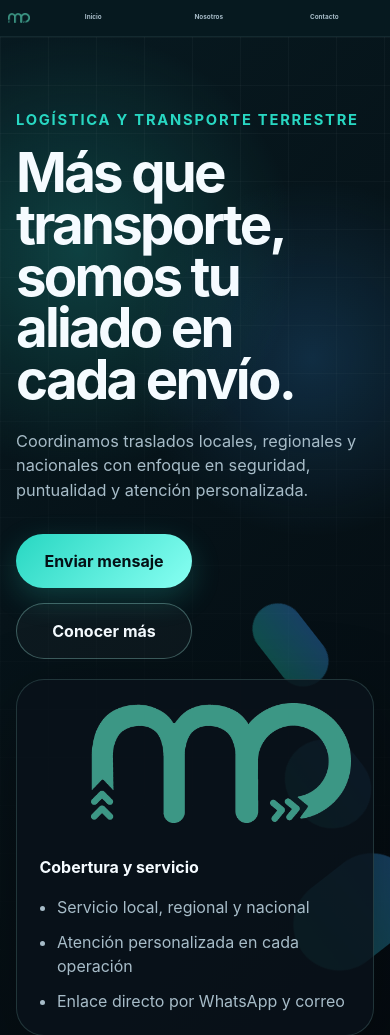
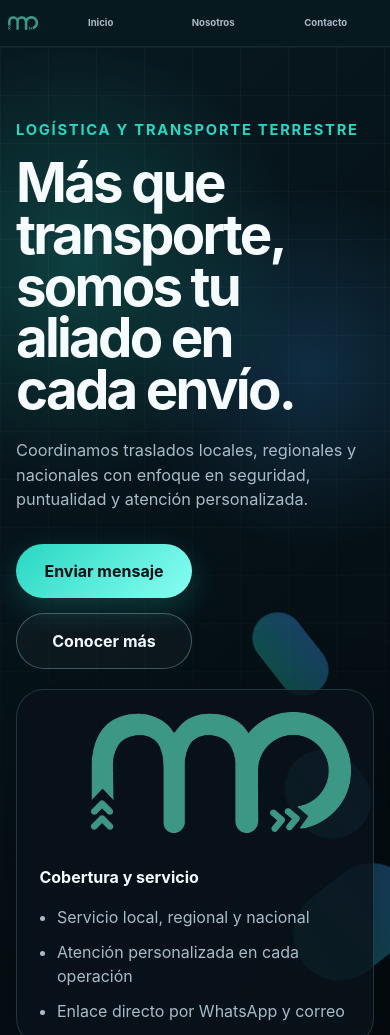
Before and after one commit to erickgtzh/maap-landing, a website built with Vite: page index.html in a window 390 px wide. Shown: the top 1035 px of the page. Built offline with nearby package versions, Linux system fonts and the light colour scheme.

Commit message:
fix: restore readable sticky mobile header

```diff
--- a/src/style.css
+++ b/src/style.css
@@ -30,7 +30,6 @@
 
 html {
   scroll-behavior: smooth;
-  overflow-x: hidden;
 }
 
 body {
@@ -58,7 +57,6 @@ a {
 
 #app {
   min-height: 100vh;
-  overflow-x: hidden;
 }
 
 .container {
@@ -586,18 +584,18 @@ h3 {
     position: sticky;
     top: 0;
     display: grid;
-    grid-template-columns: 24px minmax(0, 1fr);
+    grid-template-columns: 34px minmax(0, 1fr);
     align-items: center;
-    gap: 0.25rem;
-    padding-top: 0.6rem;
-    padding-bottom: 0.6rem;
-    padding-left: 0.5rem;
-    padding-right: 0.5rem;
+    gap: 0.5rem;
+    padding-top: 0.7rem;
+    padding-bottom: 0.7rem;
+    padding-left: 0.75rem;
+    padding-right: 0.75rem;
   }
 
   .brand {
     display: inline-flex;
-    width: 24px;
+    width: 34px;
   }
 
   .brand-logo-full {
@@ -606,7 +604,7 @@ h3 {
 
   .brand-logo-mark {
     display: block;
-    width: 24px;
+    width: 34px;
   }
 
   .nav {
@@ -621,9 +619,9 @@ h3 {
   .nav a {
     display: block;
     min-width: 0;
-    padding: 0.18rem 0;
+    padding: 0.32rem 0;
     text-align: center;
-    font-size: 0.42rem;
+    font-size: 0.68rem;
     font-weight: 700;
     letter-spacing: 0;
     text-transform: none;
@@ -674,22 +672,22 @@ h3 {
 
 @media (max-width: 420px) {
   .site-header {
-    grid-template-columns: 22px minmax(0, 1fr);
-    gap: 0.35rem;
+    grid-template-columns: 30px minmax(0, 1fr);
+    gap: 0.4rem;
     padding-left: 0.5rem;
     padding-right: 0.5rem;
   }
 
   .brand {
-    width: 22px;
+    width: 30px;
   }
 
   .brand-logo-mark {
-    width: 22px;
+    width: 30px;
   }
 
   .nav a {
-    padding: 0.22rem 0;
-    font-size: 0.4rem;
+    padding: 0.28rem 0;
+    font-size: 0.6rem;
   }
 }
```
